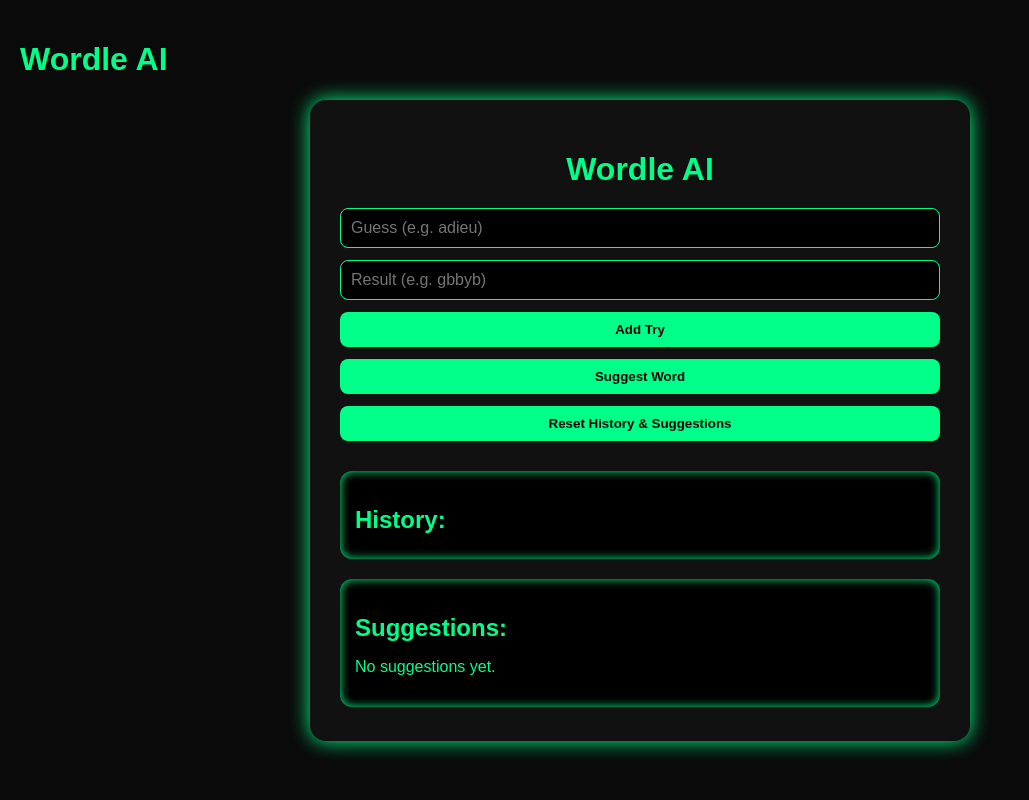
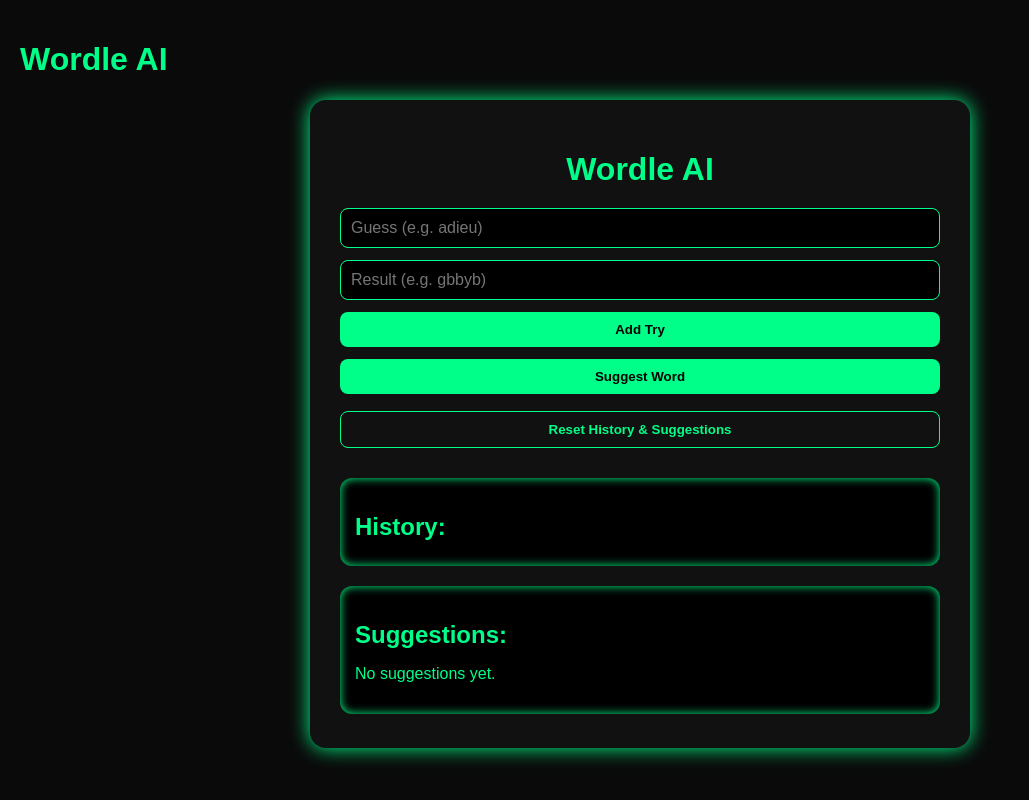
Before and after one commit to XxNightG/Wordle-AI, a React (Vite) app: page / in a window 1280 px wide. Shown: the whole page, without its empty margins (0-1029 px from the left). Built offline with nearby package versions, Linux system fonts and the light colour scheme.

Commit message:
Update App.css

```diff
--- a/src/App.css
+++ b/src/App.css
@@ -63,6 +63,24 @@
   box-shadow: inset 0 0 10px #00ff88;
 }
 
+.reset-button {
+  background-color: #111;
+  color: #00ff88;
+  border: 1px solid #00ff88;
+  margin-top: 5px;
+  padding: 10px;
+  border-radius: 8px;
+  font-weight: bold;
+  cursor: pointer;
+  transition: 0.3s;
+}
+
+.reset-button:hover {
+  background-color: #00cc66;
+  color: #000;
+}
+
+
 h2 {
   margin-bottom: 10px;
   color: #00ff88;
```
